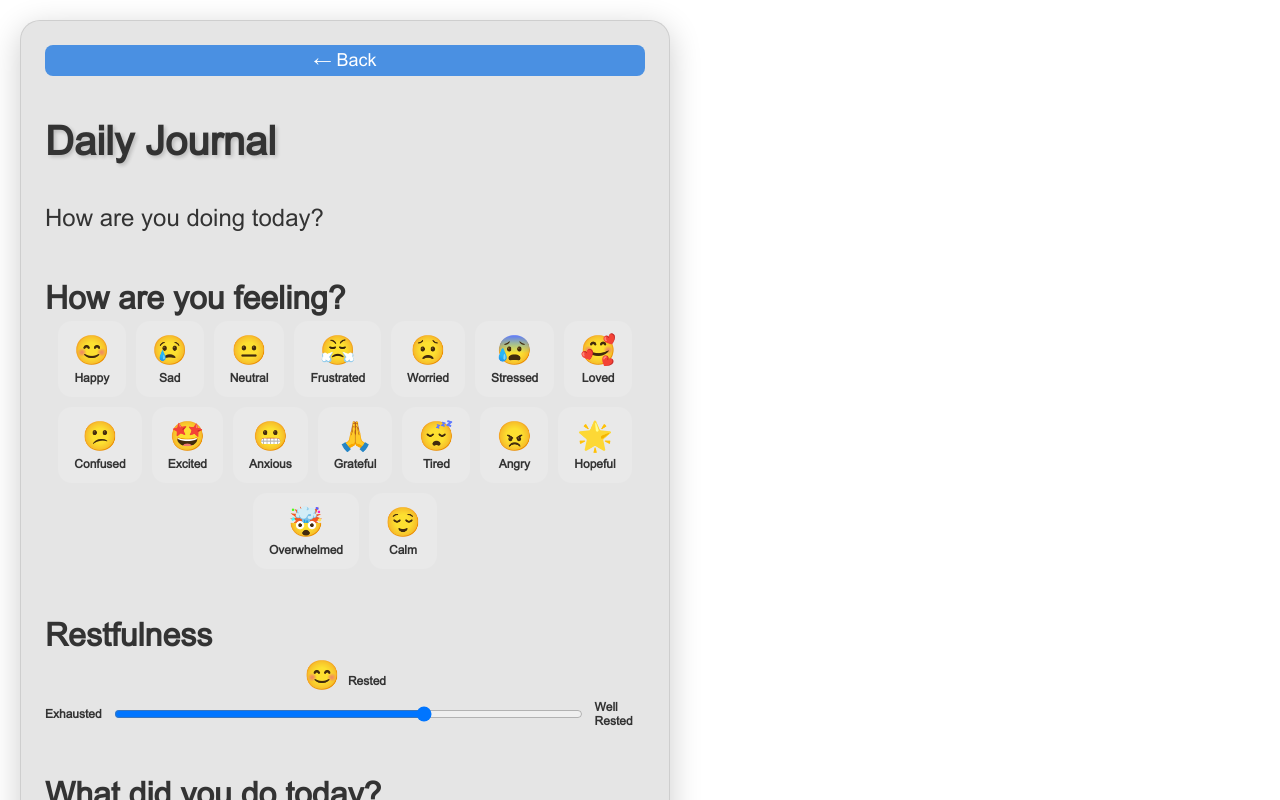
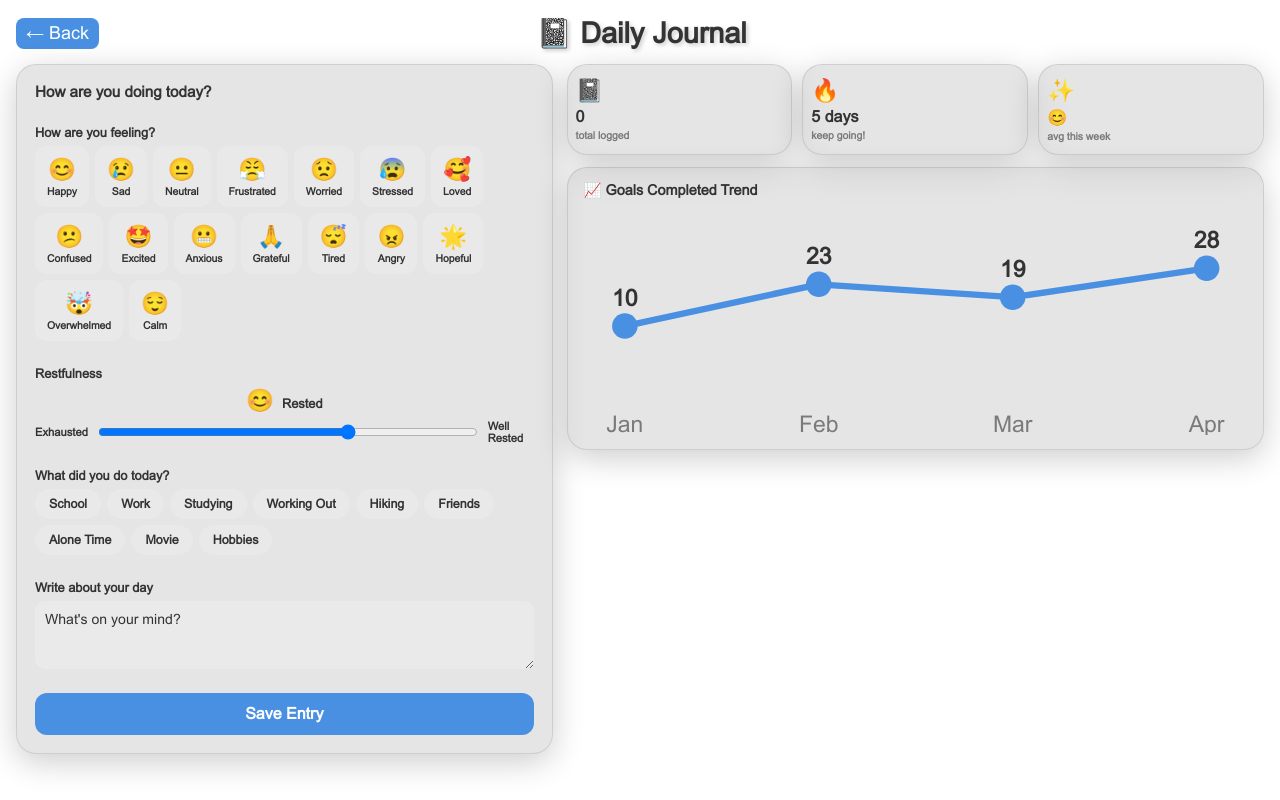
Before and after one commit to mraitan1/WellnessProject, a React (Vite) app in the folder client/: page /journal in a window 1280 px wide. Shown: the top 800 px of the page. Built offline with nearby package versions, Linux system fonts and the light colour scheme.

Commit message:
Updated DailyJournal
Mimicked styling changes of other pages and enforced that style onto DailyJournal

```diff
--- a/client/src/DailyJournal.jsx
+++ b/client/src/DailyJournal.jsx
@@ -32,6 +32,49 @@ const activities = [
     "School", "Work", "Studying", "Working Out",
     "Hiking", "Friends", "Alone Time", "Movie", "Hobbies"
 ];
+
+const journalMock = [
+    { month: "Jan", avg: 10 },
+    { month: "Feb", avg: 23 },
+    { month: "Mar", avg: 19 },
+    { month: "Apr", avg: 28 },
+];
+
+function GoalLineChart({ data }) {
+    const maxVal = 35;
+    const w = 260;
+    const h = 90;
+    const padX = 16;
+    const padY = 16;
+    const plotW = w - padX * 2;
+    const plotH = h - padY * 2 - 14;
+
+    const pts = data.map(function(d, i) {
+        return {
+            x: padX + (i / (data.length - 1)) * plotW,
+            y: padY + plotH - (d.avg / maxVal) * plotH,
+        };
+    });
+
+    const path = pts.map(function(p, i) {
+        return (i === 0 ? "M" : "L") + " " + p.x + " " + p.y;
+    }).join(" ");
+
+    return (
+        <svg viewBox={"0 0 " + w + " " + h} style={{ width: "100%" }}>
+            <path d={path} fill="none" stroke="var(--button-bg)" strokeWidth="2.5" strokeLinecap="round" strokeLinejoin="round" />
+            {pts.map(function(p, i) {
+                return (
+                    <g key={i}>
+                        <circle cx={p.x} cy={p.y} r="5" fill="var(--button-bg)" />
+                        <text x={p.x} y={p.y - 8} textAnchor="middle" fill="var(--text-color)" fontSize="9" fontWeight="bold">{data[i].avg}</text>
+                        <text x={p.x} y={h - 1} textAnchor="middle" fill="var(--text-color)" fontSize="9" opacity="0.6">{data[i].month}</text>
+                    </g>
+                );
+            })}
+        </svg>
+    );
+}
 
 function DailyJournal() {
     const navigate = useNavigate();
@@ -97,16 +140,26 @@ function DailyJournal() {
     }
 
     return (
-        <div className="home-container">
-            <div className="home-card" style={{ width: "min(600px, 90vw)", gap: "16px", padding: "24px" }}>
+        <div className="home-container" style={{ alignItems: "stretch", justifyContent: "flex-start", padding: "16px" }}>
+
+            {/* Header */}
+            <div style={{ display: "flex", alignItems: "center", justifyContent: "space-between", marginBottom: "14px" }}>
                 <button className="back-btn" onClick={() => navigate("/home")}>← Back</button>
-                <h1 className="home-title" style={{ fontSize: "2.5rem", marginBottom: 0 }}>Daily Journal</h1>
-                <p className="home-subtitle" style={{ marginBottom: 0 }}>How are you doing today?</p>
+                <h1 className="home-title" style={{ fontSize: "1.8rem", margin: 0 }}>📓 Daily Journal</h1>
+                <div style={{ width: "80px" }} />
+            </div>
+
+            {/* Main 2-column grid */}
+            <div style={{ display: "grid", gridTemplateColumns: "1fr 1.3fr", gap: "14px", alignItems: "start" }}>
+
+                {/* LEFT — Log form */}
+                <div className="home-card" style={{ padding: "18px", gap: "12px", alignItems: "stretch" }}>
+                    <p className="login-label" style={{ fontSize: "0.95rem", margin: 0 }}>How are you doing today?</p>
 
                     {/* Mood Selector */}
-                <div style={{ width: "100%" }}>
-                    <p className="login-label">How are you feeling?</p>
-                    <div style={{ display: "flex", flexWrap: "wrap", gap: "10px", justifyContent: "center" }}>
+                    <div>
+                        <p className="login-label" style={{ fontSize: "0.8rem", marginBottom: "6px" }}>How are you feeling?</p>
+                        <div style={{ display: "flex", flexWrap: "wrap", gap: "6px" }}>
                             {moods.map(function(mood) {
                                 return (
                                     <div
@@ -114,46 +167,36 @@ function DailyJournal() {
                                         onClick={() => setSelectedMood(mood)}
                                         style={{
                                             cursor: "pointer",
-                                        padding: "10px 14px",
-                                        borderRadius: "14px",
+                                            padding: "8px 10px",
+                                            borderRadius: "12px",
                                             background: selectedMood?.label === mood.label ? "rgba(255,255,255,0.5)" : "rgba(255,255,255,0.15)",
                                             border: selectedMood?.label === mood.label ? "2px solid white" : "2px solid transparent",
                                             display: "flex",
                                             flexDirection: "column",
                                             alignItems: "center",
-                                        gap: "4px",
+                                            gap: "3px",
                                             transition: "all 0.2s",
                                         }}
                                     >
-                                    <span style={{ fontSize: "1.8rem" }}>{mood.emoji}</span>
-                                    <span className="journal-label">{mood.label}</span>
+                                        <span style={{ fontSize: "1.4rem" }}>{mood.emoji}</span>
+                                        <span className="text-color" style={{ fontSize: "0.65rem", fontWeight: 700, textAlign: "center" }}>{mood.label}</span>
                                     </div>
                                 );
                             })}
                         </div>
                     </div>
 
-                {/* Restful */}
-                <div style={{ width: "100%" }}>
-                    <p className="login-label">Restfulness</p>
-
-                    <div style={{ textAlign: "center", marginBottom: "8px" }}>
-                        <span style={{ fontSize: "1.8rem" }}>
-                            {restfulOptions[restfulness].emoji}
-                        </span>
-                        <span
-                            className="journal-label"
-                            style={{ marginLeft: "8px" }}
-                        >
+                    {/* Restfulness */}
+                    <div>
+                        <p className="login-label" style={{ fontSize: "0.8rem", marginBottom: "6px" }}>Restfulness</p>
+                        <div style={{ textAlign: "center", marginBottom: "6px" }}>
+                            <span style={{ fontSize: "1.4rem" }}>{restfulOptions[restfulness].emoji}</span>
+                            <span className="text-color" style={{ marginLeft: "8px", fontSize: "0.8rem", fontWeight: 700 }}>
                             {restfulOptions[restfulness].label}
                         </span>
                         </div>
-
-                    <div style={{ display: "flex", alignItems: "center", gap: "10px" }}>
-                        <span className="journal-label">
-                            {restfulOptions[0].label}
-                        </span>
-
+                        <div style={{ display: "flex", alignItems: "center", gap: "8px" }}>
+                            <span className="text-color" style={{ fontSize: "0.7rem", fontWeight: 700 }}>{restfulOptions[0].label}</span>
                             <input
                                 type="range"
                                 min={0}
@@ -163,17 +206,14 @@ function DailyJournal() {
                                 onChange={(e) => setRestfulness(Number(e.target.value))}
                                 style={{ width: "100%" }}
                             />
-
-                        <span className="journal-label">
-                            {restfulOptions[restfulOptions.length - 1].label}
-                        </span>
+                            <span className="text-color" style={{ fontSize: "0.7rem", fontWeight: 700 }}>{restfulOptions[restfulOptions.length - 1].label}</span>
                         </div>
                     </div>
 
                     {/* Activity Tags */}
-                <div style={{ width: "100%" }}>
-                    <p className="login-label">What did you do today?</p>
-                    <div style={{ display: "flex", flexWrap: "wrap", gap: "8px" }}>
+                    <div>
+                        <p className="login-label" style={{ fontSize: "0.8rem", marginBottom: "6px" }}>What did you do today?</p>
+                        <div style={{ display: "flex", flexWrap: "wrap", gap: "6px" }}>
                             {activities.map(function(activity) {
                                 return (
                                     <div
@@ -182,16 +222,16 @@ function DailyJournal() {
                                         className="text-color"
                                         style={{
                                             cursor: "pointer",
-                                        padding: "8px 16px",
+                                            padding: "6px 12px",
                                             borderRadius: "20px",
                                             background: selectedActivities.includes(activity) ? "rgba(255,255,255,0.5)" : "rgba(255,255,255,0.15)",
                                             border: selectedActivities.includes(activity) ? "2px solid white" : "2px solid transparent",
                                             fontWeight: 700,
-                                        fontSize: "0.85rem",
+                                            fontSize: "0.78rem",
                                             transition: "all 0.2s",
                                         }}
                                     >
-                                    {activity}
+                                        {selectedActivities.includes(activity) ? "✅ " : ""}{activity}
                                     </div>
                                 );
                             })}
@@ -199,21 +239,21 @@ function DailyJournal() {
                     </div>
 
                     {/* Journal Text */}
-                <div style={{ width: "100%" }}>
-                    <p className="login-label">Write about your day</p>
+                    <div>
+                        <p className="login-label" style={{ fontSize: "0.8rem", marginBottom: "6px" }}>Write about your day</p>
                         <textarea
                             value={journalText}
                             onChange={(e) => setJournalText(e.target.value)}
                             placeholder="What's on your mind?"
-                        rows={5}
+                            rows={3}
                             className="text-color"
                             style={{
                                 width: "100%",
-                            padding: "12px",
-                            borderRadius: "12px",
+                                padding: "10px",
+                                borderRadius: "10px",
                                 border: "none",
                                 background: "rgba(255,255,255,0.2)",
-                            fontSize: "0.95rem",
+                                fontSize: "0.88rem",
                                 fontFamily: "arial, sans-serif",
                                 resize: "vertical",
                                 outline: "none",
@@ -222,60 +262,84 @@ function DailyJournal() {
                         />
                     </div>
 
-                <button className="login-btn" onClick={handleSubmit}>
-                    Save Entry
-                </button>
+                    <button className="login-btn" onClick={handleSubmit}>Save Entry</button>
                     {submitted && (
-                    <p className="text-color" style={{fontWeight: 700 }}>✅ Entry saved!</p>
+                        <p className="text-color" style={{ fontWeight: 700, margin: 0, textAlign: "center" }}>✅ Entry saved!</p>
                     )}
+                </div>
+
+                {/* RIGHT — Stats & Past Entries */}
+                <div style={{ display: "flex", flexDirection: "column", gap: "12px" }}>
+
+                    {/* Quick stats */}
+                    <div style={{ display: "grid", gridTemplateColumns: "repeat(3, 1fr)", gap: "10px" }}>
+                        {[
+                            { label: "Entries", value: `${entries.length}`, sub: "total logged", icon: "📓" },
+                            { label: "Streak", value: "5 days", sub: "keep going!", icon: "🔥" },
+                            { label: "Mood", value: "😊", sub: "avg this week", icon: "✨" },
+                        ].map(s => (
+                            <div key={s.label} className="home-card" style={{ padding: "12px 8px", gap: "4px" }}>
+                                <div style={{ fontSize: "1.4rem" }}>{s.icon}</div>
+                                <div className="login-label" style={{ fontSize: "1rem", margin: 0 }}>{s.value}</div>
+                                <div className="text-color" style={{ fontSize: "0.65rem", fontWeight: 700, opacity: 0.6 }}>{s.sub}</div>
+                            </div>
+                        ))}
                     </div>
 
                     {/* Past Entries */}
                     {entries.length > 0 && (
-                <div style={{ width: "min(600px, 90vw)", marginTop: "16px", display: "flex", flexDirection: "column", gap: "12px" }}>
-                    <h2 className="text-color" style={{ fontFamily: "arial, sans-serif", textAlign: "center" }}>Past Entries</h2>
+                        <div style={{ display: "flex", flexDirection: "column", gap: "8px" }}>
+                            <p className="login-label" style={{ fontSize: "0.9rem", margin: 0 }}>📖 Past Entries</p>
+                            <div style={{ display: "grid", gridTemplateColumns: "repeat(auto-fill, minmax(200px, 1fr))", gap: "10px" }}>
                                 {entries.map(function(entry, i) {
-                        const entryDate = entry.date ? new Date(entry.date).toLocaleDateString("en-US", {
-                            weekday: "long", year: "numeric", month: "long", day: "numeric"
-                        }) : "No date";
-
-                        // Find the emoji for the mood label
+                                    const entryDate = entry.date
+                                        ? new Date(entry.date).toLocaleDateString("en-US", { weekday: "short", month: "short", day: "numeric" })
+                                        : "No date";
                                     const moodObj = moods.find(m => m.label === entry.mood);
 
                                     return (
-                            <div key={i} className="home-card" style={{ alignItems: "flex-start", gap: "12px" }}>
+                                        <div key={i} className="home-card" style={{ padding: "12px", alignItems: "flex-start", gap: "6px" }}>
                                             <p className="profile-label">{entryDate}</p>
-                                <p className="journal-entry">
+                                            <p className="text-color" style={{ fontWeight: 800, fontSize: "0.9rem", margin: 0 }}>
                                                 {moodObj ? moodObj.emoji : ""} {entry.mood}
                                             </p>
                                             {typeof entry.restfulness === "number" && (
-                                    <p className="text-color" style={{ margin: 0, fontSize: "0.9rem" }}>
-                                        😴 Restfulness: {restfulOptions[entry.restfulness].emoji} {restfulOptions[entry.restfulness].label}
+                                                <p className="text-color" style={{ margin: 0, fontSize: "0.78rem" }}>
+                                                    😴 {restfulOptions[entry.restfulness].emoji} {restfulOptions[entry.restfulness].label}
                                                 </p>
                                             )}
                                             {entry.activities && entry.activities.length > 0 && (
-                                    <div style={{ display: "flex", flexWrap: "wrap", gap: "6px" }}>
+                                                <div style={{ display: "flex", flexWrap: "wrap", gap: "4px" }}>
                                                     {entry.activities.map(function(a) {
                                                         return (
                                                             <span key={a.name} className="text-color" style={{
                                                                 background: "rgba(255,255,255,0.2)",
-                                                    padding: "4px 12px",
+                                                                padding: "3px 8px",
                                                                 borderRadius: "20px",
-                                                    fontSize: "0.8rem",
+                                                                fontSize: "0.72rem",
                                                                 fontWeight: 700,
-                                                }}>{a.name}</span>
+                                                            }}>✅ {a.name}</span>
                                                         );
                                                     })}
                                                 </div>
                                             )}
                                             {entry.journalText && (
-                                    <p className="text-color" style={{ margin: 0, fontSize: "0.95rem", lineHeight: "1.5" }}>{entry.journalText}</p>
+                                                <p className="text-color" style={{ margin: 0, fontSize: "0.78rem", fontStyle: "italic" }}>"{entry.journalText}"</p>
                                             )}
                                         </div>
                                     );
                                 })}
                             </div>
+                        </div>
                     )}
+                    <div>
+                        <div className="home-card" style={{ padding: "14px 16px", alignItems: "stretch", gap: "6px" }}>
+                            <p className="login-label" style={{ fontSize: "0.9rem", margin: 0 }}>📈 Goals Completed Trend</p>
+                            <GoalLineChart data={journalMock} />
+                        </div>
+                    </div>
+                </div>
+            </div>
         </div>
     );
 }
```
Lines whose indentation alone changed are shown as unchanged.
